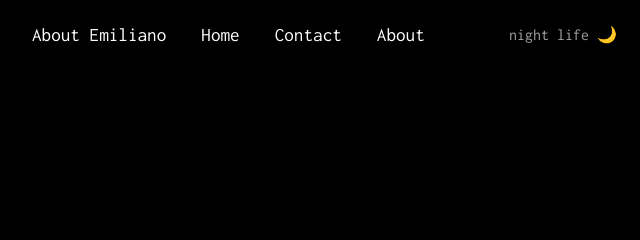
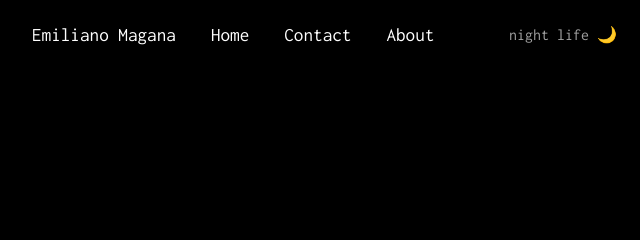
Before and after one commit to conn3ct3d/conn3ct3d.github.io, a plain HTML site: page index.html in a window 1280 px wide. Shown: the top 240 px of the page, 318-958 px from the left. Drawn offline with Linux system fonts and the light colour scheme.

Commit message:
added name

```diff
--- a/index.html
+++ b/index.html
@@ -13,7 +13,7 @@
     <nav>
         <div class="navbar">
             <ul class="links">
-		<li>About Emiliano</li>
+		        <li><a href="#">Emiliano Magana</a></li>
                 <li><a href="#">Home</a></li>
                 <li><a href="#">Contact</a></li>
                 <li><a href="#">About</a></li>
```
